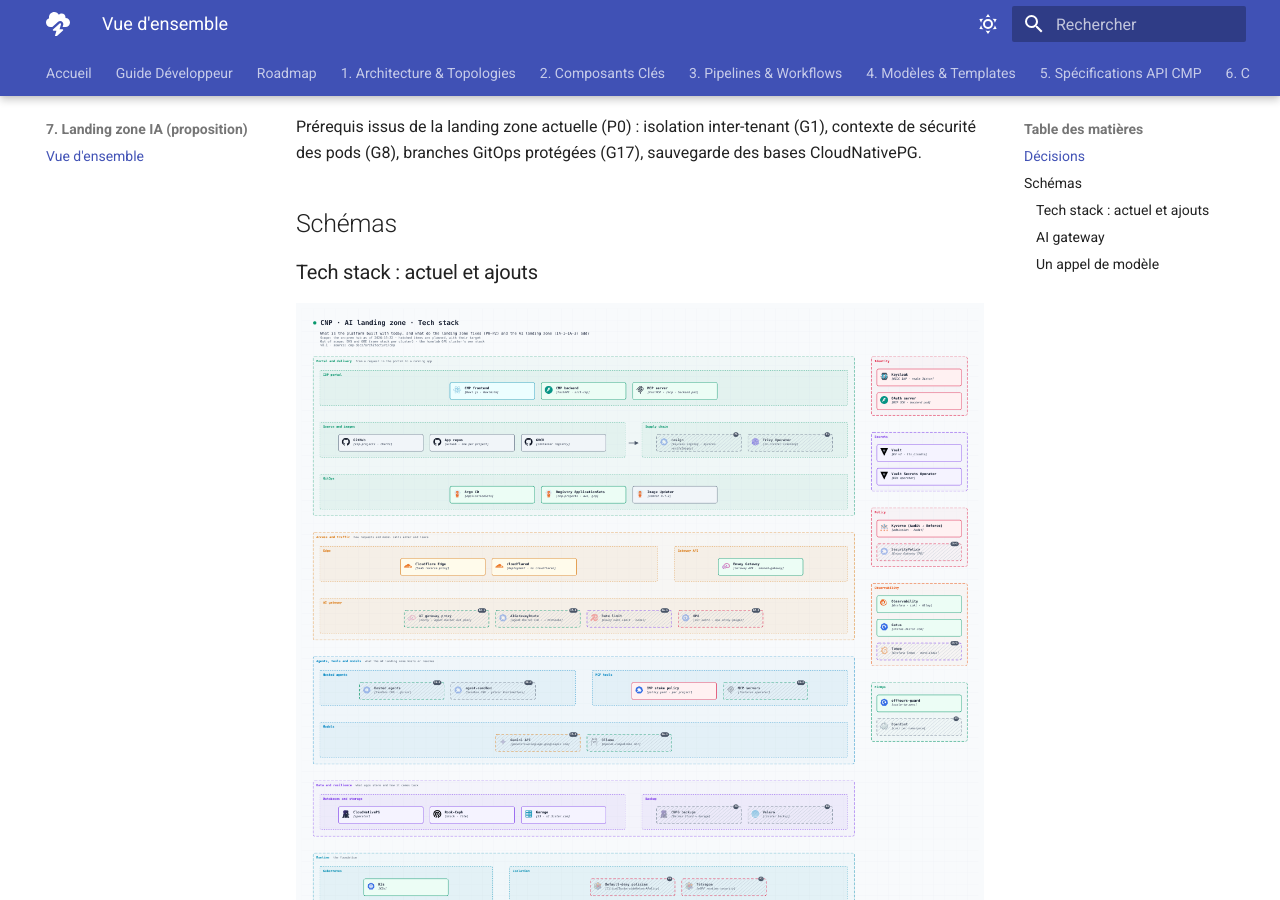
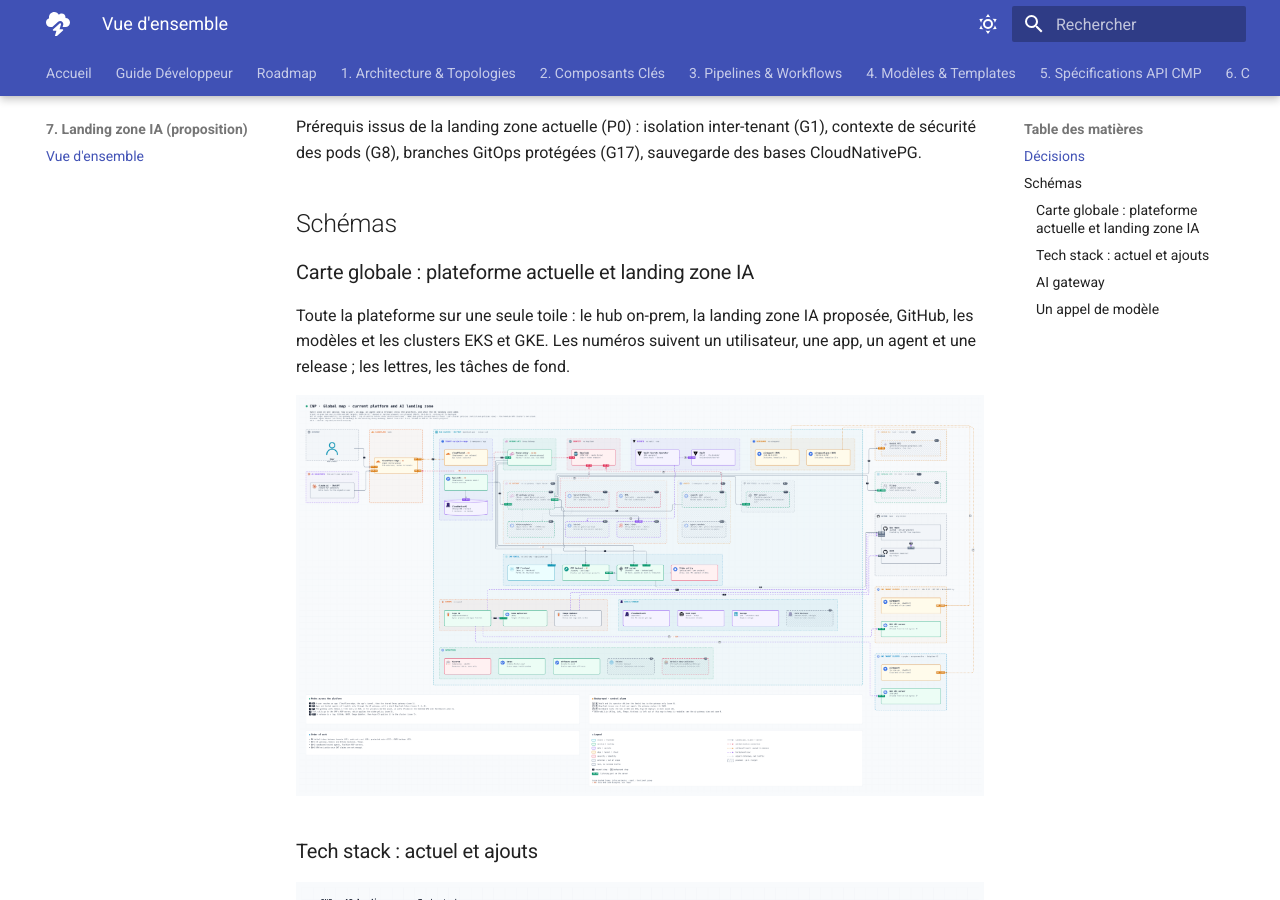
Before and after one commit to 3-Istor/cnp-docs, an MkDocs documentation site: the page built from docs/07-ai-landing-zone/00-index.md, in a window 1280 px wide and 900 px high, scrolled down 939 px. Built offline with MkDocs 1.6.1 and Material for MkDocs 9.7.7, drawn with Linux system fonts in a browser that asks for light colours; some of the changed text lies outside the part shown.

Commit message:
docs(architecture): global map of the platform and the AI landing zone
New topology view platform-global: on-prem hub, proposed AI gateway,
agents and MCP tools, CMP, GitOps, data, operations, GitHub, Gemini,
Ollama and the EKS/GKE targets on one canvas. Lint clean.

Co-Authored-By: Claude Opus 5.5 <noreply@anthropic.com>
Claude-Session: https://claude.ai/code/session_01XfZAa9sZebP5HHG6wWjicd

```diff
--- a/docs/07-ai-landing-zone/00-index.md
+++ b/docs/07-ai-landing-zone/00-index.md
@@ -27,6 +27,13 @@ CloudNativePG.
 
 ## Schémas
 
+### Carte globale : plateforme actuelle et landing zone IA
+
+Toute la plateforme sur une seule toile : le hub on-prem, la landing zone IA proposée, GitHub, les modèles et les clusters EKS et GKE. Les numéros suivent un utilisateur, une app, un agent et une release ; les lettres, les tâches de fond.
+
+![CNP global map](../01-architecture/diagrams/platform-global.light.png#only-light)
+![CNP global map](../01-architecture/diagrams/platform-global.dark.png#only-dark)
+
 ### Tech stack : actuel et ajouts
 
 ![CNP AI landing zone tech stack](../01-architecture/diagrams/ai-landing-zone.light.png#only-light)
```
Also changed, not shown: other parts of docs/07-ai-landing-zone/00-index.md (+1 -1 lines), architecture/README.md (+1 -0 lines), docs/01-architecture/diagrams/platform-global.dark.png (added), docs/01-architecture/diagrams/platform-global.light.png (added), 4 other files.
